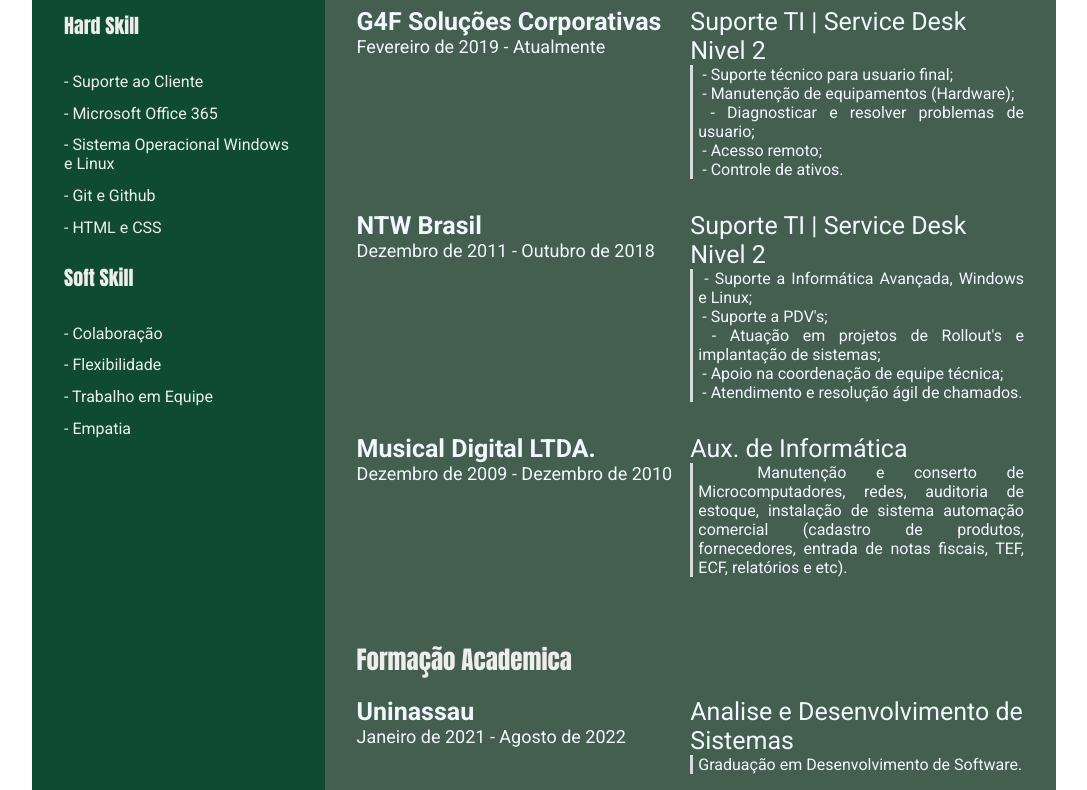
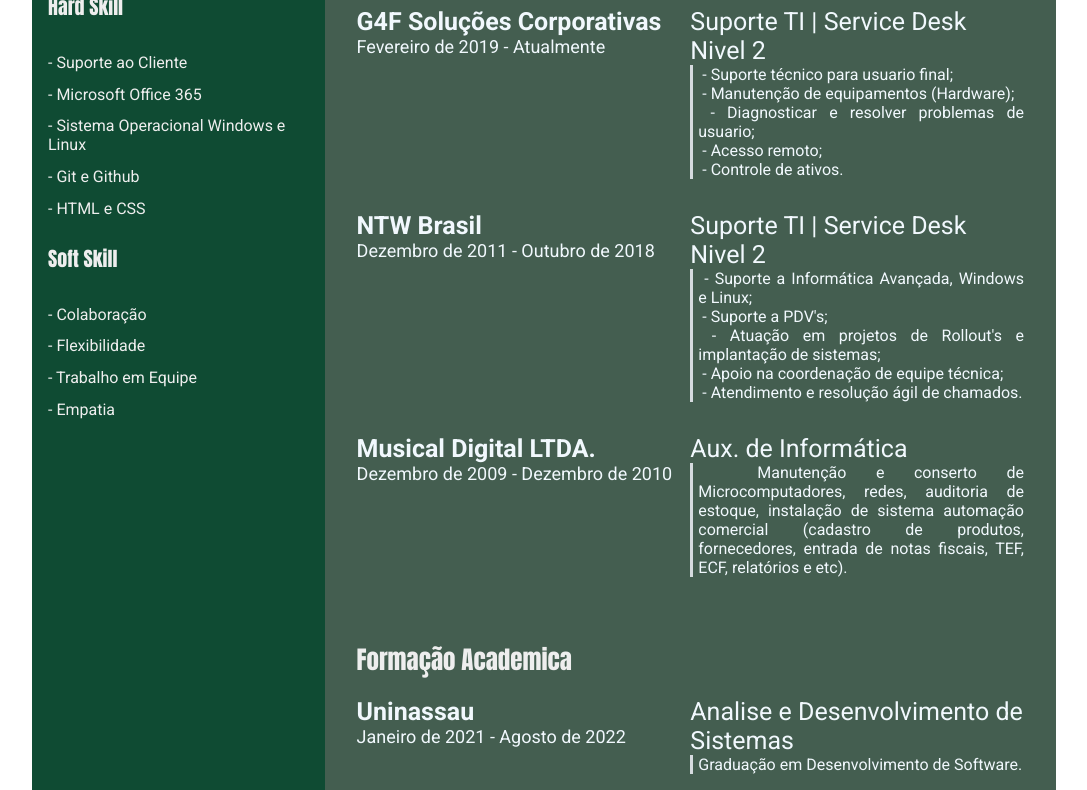
Before and after one commit to wallacewillians/wallacewillians.github.io, a plain HTML site: page index.html in a window 1280 px wide. Shown: the part 569-1359 px from the top of the page, without its empty margins (96-1183 px from the left). Drawn offline with Linux system fonts and the light colour scheme.

Commit message:
Reajuste no Layout CSS

```diff
--- a/style.css
+++ b/style.css
@@ -28,7 +28,7 @@
 }
 
 .left-section-contents {
-    padding: 2rem 2rem;
+    padding: 1rem 1rem;
 }
 
 .profile {
```
